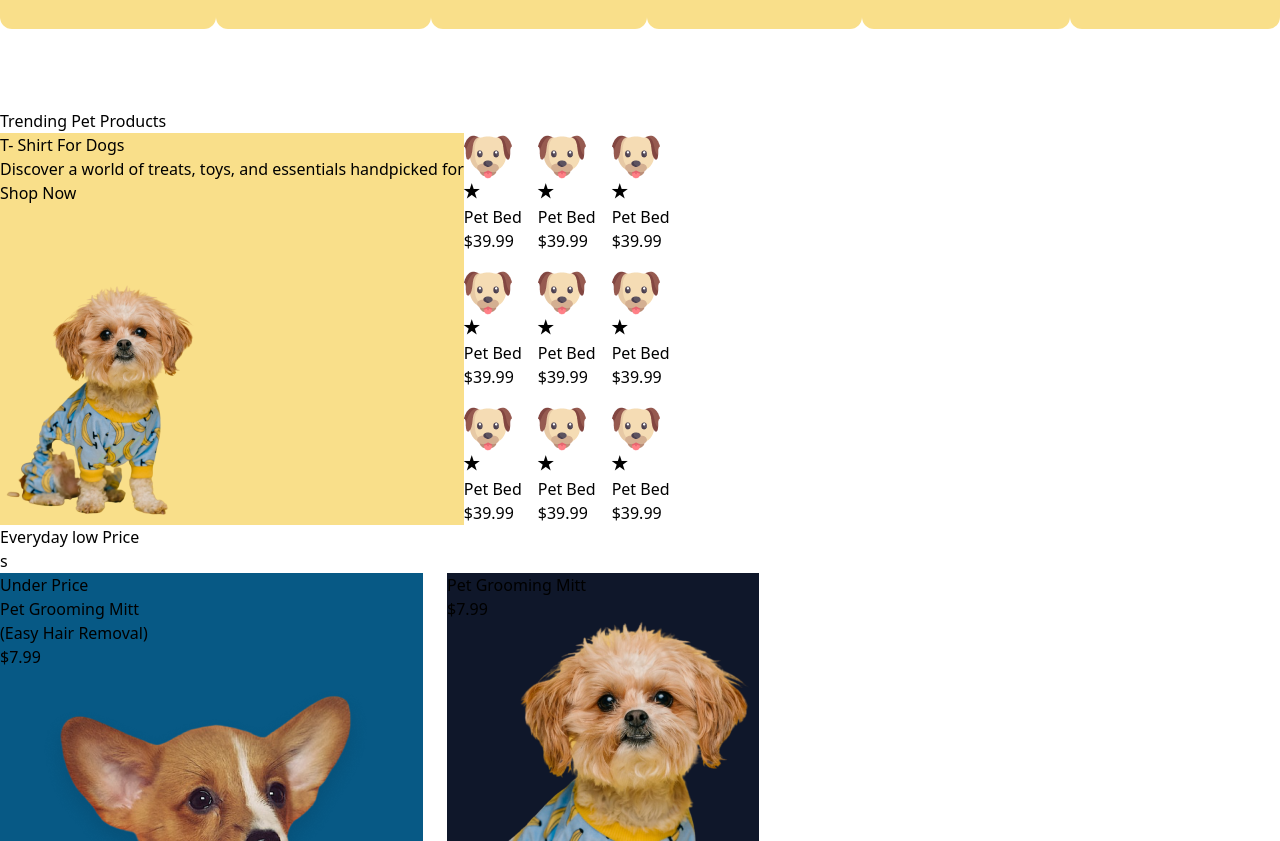
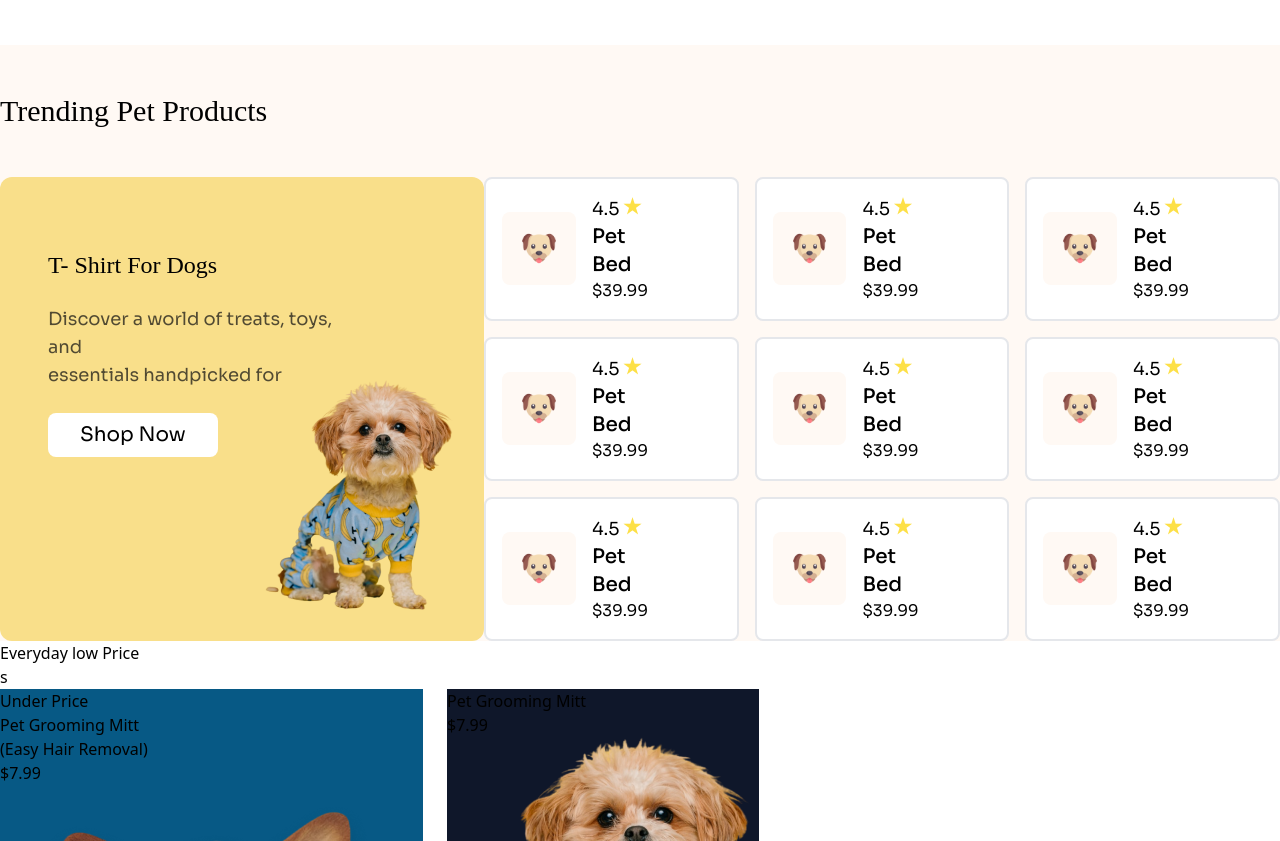
Before and after one commit to shaikathazra/Browse4Pets, a plain HTML site: page index.html in a window 1280 px wide. Shown: the part 1215-2056 px from the top of the page. Drawn offline with nearby package versions, Linux system fonts and the light colour scheme; a web font is replaced by a local one.

Commit message:
Trending Pet Products desktop

```diff
--- a/index.html
+++ b/index.html
@@ -73,7 +73,7 @@
         </div>
     </header>
     <main>
-        <section class="container mx-auto py-20">
+        <section class="container mx-auto py-12">
             <div  >
                 <h1 class="adlam-display-regular text-3xl py-12">Browse By Categories</h1>
             </div>
@@ -111,75 +111,115 @@
 
             </div>
         </section>
-        <section>
+        <section class="bg-[#FFF9F4]">
+            <div class="container mx-auto ">
                 <div>
-                <h1>Trending Pet Products</h1>
+                    <h1 class="adlam-display-regular text-3xl py-12">Trending Pet Products</h1>
                 </div>
-            <div class="flex">
-                <div class="bg-[#F9DF8A]">
-                    <h1>T- Shirt For Dogs</h1>
-                    <p>Discover a world of treats, toys, and essentials handpicked for </p>
-                    <button>Shop Now</button>
-                    <img src="./assets/cute-pet-small.png" alt="">
+                <div class="flex justify-between ">
+                    <div class="bg-[#F9DF8A] py-12 pl-12 pr-36 relative rounded-xl">
+                        <h1 class="adlam-display-regular text-2xl py-6">T- Shirt For Dogs</h1>
+                        <p class="sora-normal text-lg text-[#111111b8] pb-6 ">Discover a world of treats, toys, and <br>essentials handpicked for </p>
+                        <button class="bg-white px-8 py-2 rounded-lg  text-xl sora-normal">Shop Now</button>
+                        <img src="./assets/cute-pet-small.png" alt="" class="absolute bottom-0 right-0 pb-6">
                     </div>
-                <div class="grid grid-cols-3 gap-4">
+                    <div class="grid grid-cols-3 gap-4 ">
+                        <div class="flex gap-4 items-center py-4 pr-20 pl-4 border-2 rounded-lg bg-white">
                             <div>
-                        <img src="./assets/dog-cartoon.png" alt="">
-                        <i class="fi fi-ss-star"></i>
-                        <h1>Pet Bed</h1>
-                        <p>$39.99</p>
+                                <img src="./assets/dog-cartoon.png" alt="" class="bg-[#FFF9F4] p-5 rounded-lg">
                             </div>
+                            <div class="sora-normal">
+                                <p class="text-lg"><i class="fi fi-ss-star text-yellow-300"></i> 4.5</p>
+                                <h1 class="text-xl font-medium">Pet Bed</h1>
+                                <p lass="text-lg font-medium">$39.99</p>
+                            </div>
+                        </div>
+                        <div class="flex gap-4 items-center py-4 pr-20 pl-4 border-2 rounded-lg bg-white">
                             <div>
-                        <img src="./assets/dog-cartoon.png" alt="">
-                        <i class="fi fi-ss-star"></i>
-                        <h1>Pet Bed</h1>
-                        <p>$39.99</p>
+                                <img src="./assets/dog-cartoon.png" alt="" class="bg-[#FFF9F4] p-5 rounded-lg">
                             </div>
+                            <div class="sora-normal">
+                                <p class="text-lg"><i class="fi fi-ss-star text-yellow-300"></i> 4.5</p>
+                                <h1 class="text-xl font-medium">Pet Bed</h1>
+                                <p lass="text-lg font-medium">$39.99</p>
+                            </div>
+                        </div>
+                        <div class="flex gap-4 items-center py-4 pr-20 pl-4 border-2 rounded-lg bg-white">
                             <div>
-                        <img src="./assets/dog-cartoon.png" alt="">
-                        <i class="fi fi-ss-star"></i>
-                        <h1>Pet Bed</h1>
-                        <p>$39.99</p>
+                                <img src="./assets/dog-cartoon.png" alt="" class="bg-[#FFF9F4] p-5 rounded-lg">
                             </div>
+                            <div class="sora-normal">
+                                <p class="text-lg"><i class="fi fi-ss-star text-yellow-300"></i> 4.5</p>
+                                <h1 class="text-xl font-medium">Pet Bed</h1>
+                                <p lass="text-lg font-medium">$39.99</p>
+                            </div>
+                        </div>
+                        <div class="flex gap-4 items-center py-4 pr-20 pl-4 border-2 rounded-lg bg-white">
                             <div>
-                        <img src="./assets/dog-cartoon.png" alt="">
-                        <i class="fi fi-ss-star"></i>
-                        <h1>Pet Bed</h1>
-                        <p>$39.99</p>
+                                <img src="./assets/dog-cartoon.png" alt="" class="bg-[#FFF9F4] p-5 rounded-lg">
                             </div>
+                            <div class="sora-normal">
+                                <p class="text-lg"><i class="fi fi-ss-star text-yellow-300"></i> 4.5</p>
+                                <h1 class="text-xl font-medium">Pet Bed</h1>
+                                <p lass="text-lg font-medium">$39.99</p>
+                            </div>
+                        </div>
+                        <div class="flex gap-4 items-center py-4 pr-20 pl-4 border-2 rounded-lg bg-white">
                             <div>
-                        <img src="./assets/dog-cartoon.png" alt="">
-                        <i class="fi fi-ss-star"></i>
-                        <h1>Pet Bed</h1>
-                        <p>$39.99</p>
+                                <img src="./assets/dog-cartoon.png" alt="" class="bg-[#FFF9F4] p-5 rounded-lg">
                             </div>
+                            <div class="sora-normal">
+                                <p class="text-lg"><i class="fi fi-ss-star text-yellow-300"></i> 4.5</p>
+                                <h1 class="text-xl font-medium">Pet Bed</h1>
+                                <p lass="text-lg font-medium">$39.99</p>
+                            </div>
+                        </div>
+                        <div class="flex gap-4 items-center py-4 pr-20 pl-4 border-2 rounded-lg bg-white">
                             <div>
-                        <img src="./assets/dog-cartoon.png" alt="">
-                        <i class="fi fi-ss-star"></i>
-                        <h1>Pet Bed</h1>
-                        <p>$39.99</p>
+                                <img src="./assets/dog-cartoon.png" alt="" class="bg-[#FFF9F4] p-5 rounded-lg">
                             </div>
+                            <div class="sora-normal">
+                                <p class="text-lg"><i class="fi fi-ss-star text-yellow-300"></i> 4.5</p>
+                                <h1 class="text-xl font-medium">Pet Bed</h1>
+                                <p lass="text-lg font-medium">$39.99</p>
+                            </div>
+                        </div>
+                        <div class="flex gap-4 items-center py-4 pr-20 pl-4 border-2 rounded-lg bg-white">
                             <div>
-                        <img src="./assets/dog-cartoon.png" alt="">
-                        <i class="fi fi-ss-star"></i>
-                        <h1>Pet Bed</h1>
-                        <p>$39.99</p>
+                                <img src="./assets/dog-cartoon.png" alt="" class="bg-[#FFF9F4] p-5 rounded-lg">
                             </div>
+                            <div class="sora-normal">
+                                <p class="text-lg"><i class="fi fi-ss-star text-yellow-300"></i> 4.5</p>
+                                <h1 class="text-xl font-medium">Pet Bed</h1>
+                                <p lass="text-lg font-medium">$39.99</p>
+                            </div>
+                        </div>
+                        <div class="flex gap-4 items-center py-4 pr-20 pl-4 border-2 rounded-lg bg-white">
                             <div>
-                        <img src="./assets/dog-cartoon.png" alt="">
-                        <i class="fi fi-ss-star"></i>
-                        <h1>Pet Bed</h1>
-                        <p>$39.99</p>
+                                <img src="./assets/dog-cartoon.png" alt="" class="bg-[#FFF9F4] p-5 rounded-lg">
                             </div>
+                            <div class="sora-normal">
+                                <p class="text-lg"><i class="fi fi-ss-star text-yellow-300"></i> 4.5</p>
+                                <h1 class="text-xl font-medium">Pet Bed</h1>
+                                <p lass="text-lg font-medium">$39.99</p>
+                            </div>
+                        </div>
+                        <div class="flex gap-4 items-center py-4 pr-20 pl-4 border-2 rounded-lg bg-white">
                             <div>
-                        <img src="./assets/dog-cartoon.png" alt="">
-                        <i class="fi fi-ss-star"></i>
-                        <h1>Pet Bed</h1>
-                        <p>$39.99</p>
+                                <img src="./assets/dog-cartoon.png" alt="" class="bg-[#FFF9F4] p-5 rounded-lg">
                             </div>
+                            <div class="sora-normal">
+                                <p class="text-lg"><i class="fi fi-ss-star text-yellow-300"></i> 4.5</p>
+                                <h1 class="text-xl font-medium">Pet Bed</h1>
+                                <p lass="text-lg font-medium">$39.99</p>
+                            </div>
+                        </div>
+
 
                     </div>
                 </div>
+            </div>
+
         </section>
         <section>
             <div>
```
Lines whose indentation alone changed are shown as unchanged.
